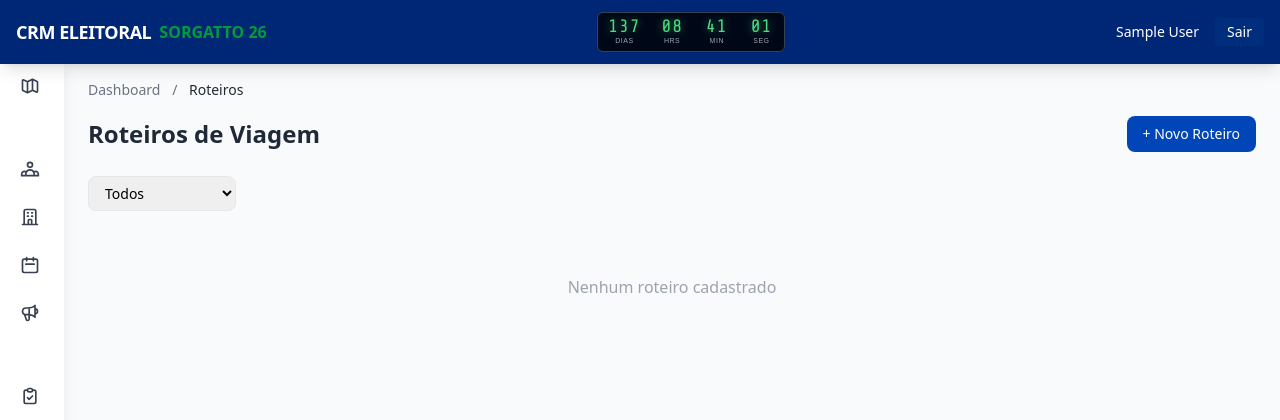
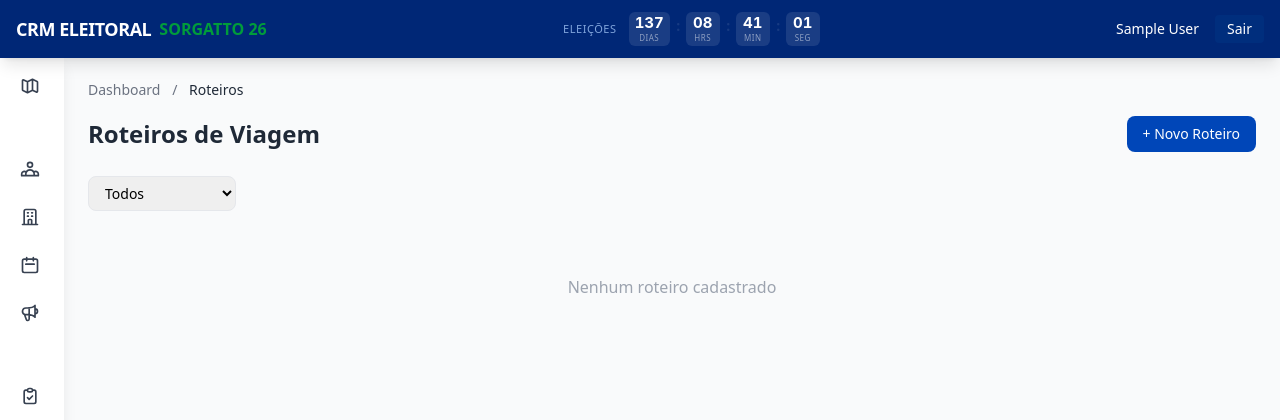
Before and after one commit to Geffersonvivan/CRMEleitoral, a Django app: page /roteiros/ in a window 1280 px wide. Shown: the top 420 px of the page. Run offline with Django 5.2, Linux system fonts and the light colour scheme; the visitor is signed in with stand-in values (Sample User, id 1); data comes from the database, SQL or seed files in the repository; data that the repository does not hold is empty; parts of the project's set-up code (start-up, migrations or seed data) failed here and were passed over; some libraries are stand-ins or nearby versions.

Commit message:
Redesign countdown with modern flat style
Visual limpo integrado à navbar: blocos translúcidos com tipografia
Inter, sem estética LCD. Coerente com o design do CRM.

Co-Authored-By: Claude Opus 4.6 <noreply@anthropic.com>

```diff
--- a/static/css/main.css
+++ b/static/css/main.css
@@ -1,40 +1,45 @@
 /* CRM Eleitoral Sorgatto 26 - Estilos customizados */
 
-/* Countdown digital LCD */
-@import url('https://fonts.googleapis.com/css2?family=Share+Tech+Mono&display=swap');
-
-.countdown-digit {
-    font-family: 'Share Tech Mono', monospace;
-    font-size: 18px;
-    line-height: 1;
-    color: #4ade80;
-    text-shadow: 0 0 8px rgba(74, 222, 128, 0.5);
-    min-width: 26px;
-    text-align: center;
-    letter-spacing: 1px;
+/* Countdown eleições */
+.cd-block {
+    display: flex;
+    flex-direction: column;
+    align-items: center;
+    background: rgba(255, 255, 255, 0.1);
+    border-radius: 6px;
+    padding: 2px 6px;
+    min-width: 34px;
 }
 
-.countdown-label {
-    font-family: sans-serif;
-    font-size: 7px;
-    color: #9ca3af;
-    letter-spacing: 0.5px;
-    margin-top: 1px;
+.cd-num {
+    font-family: 'Inter', system-ui, sans-serif;
+    font-size: 15px;
+    font-weight: 700;
+    line-height: 1.2;
+    color: #fff;
+    font-variant-numeric: tabular-nums;
 }
 
-.countdown-sep {
-    font-family: 'Share Tech Mono', monospace;
-    font-size: 16px;
-    color: #4ade80;
-    text-shadow: 0 0 8px rgba(74, 222, 128, 0.5);
-    animation: blink 1s step-end infinite;
-    margin: 0 1px;
-    align-self: flex-start;
-    margin-top: 1px;
+.cd-lbl {
+    font-size: 8px;
+    font-weight: 500;
+    color: rgba(255, 255, 255, 0.5);
+    text-transform: uppercase;
+    letter-spacing: 0.5px;
 }
 
-@keyframes blink {
-    50% { opacity: 0; }
+.cd-dot {
+    color: rgba(255, 255, 255, 0.35);
+    font-size: 14px;
+    font-weight: 700;
+    align-self: flex-start;
+    margin-top: 3px;
+    animation: cd-pulse 1s ease-in-out infinite;
+}
+
+@keyframes cd-pulse {
+    0%, 100% { opacity: 1; }
+    50% { opacity: 0.2; }
 }
 
 /* Mapa SVG */
--- a/templates/includes/navbar.html
+++ b/templates/includes/navbar.html
@@ -12,28 +12,29 @@
             </a>
         </div>
 
-        <div class="hidden md:flex items-center gap-2"
+        <div class="hidden md:flex items-center gap-3"
              title="Contagem regressiva para o 1º turno das eleições 2026 (4 de outubro, 19h)"
              x-data="countdown()" x-init="start()">
-            <div class="flex items-center gap-1 bg-black/80 rounded-md px-2.5 py-1 border border-gray-700 shadow-inner">
-                <div class="flex flex-col items-center">
-                    <span class="countdown-digit" x-text="days"></span>
-                    <span class="countdown-label">DIAS</span>
+            <span class="text-[11px] text-primary-200 font-medium uppercase tracking-wider">Eleições</span>
+            <div class="flex items-center gap-1.5">
+                <div class="cd-block">
+                    <span class="cd-num" x-text="days"></span>
+                    <span class="cd-lbl">dias</span>
                 </div>
-                <span class="countdown-sep">:</span>
-                <div class="flex flex-col items-center">
-                    <span class="countdown-digit" x-text="hours"></span>
-                    <span class="countdown-label">HRS</span>
+                <span class="cd-dot">:</span>
+                <div class="cd-block">
+                    <span class="cd-num" x-text="hours"></span>
+                    <span class="cd-lbl">hrs</span>
                 </div>
-                <span class="countdown-sep">:</span>
-                <div class="flex flex-col items-center">
-                    <span class="countdown-digit" x-text="mins"></span>
-                    <span class="countdown-label">MIN</span>
+                <span class="cd-dot">:</span>
+                <div class="cd-block">
+                    <span class="cd-num" x-text="mins"></span>
+                    <span class="cd-lbl">min</span>
                 </div>
-                <span class="countdown-sep">:</span>
-                <div class="flex flex-col items-center">
-                    <span class="countdown-digit" x-text="secs"></span>
-                    <span class="countdown-label">SEG</span>
+                <span class="cd-dot">:</span>
+                <div class="cd-block">
+                    <span class="cd-num" x-text="secs"></span>
+                    <span class="cd-lbl">seg</span>
                 </div>
             </div>
         </div>
```
